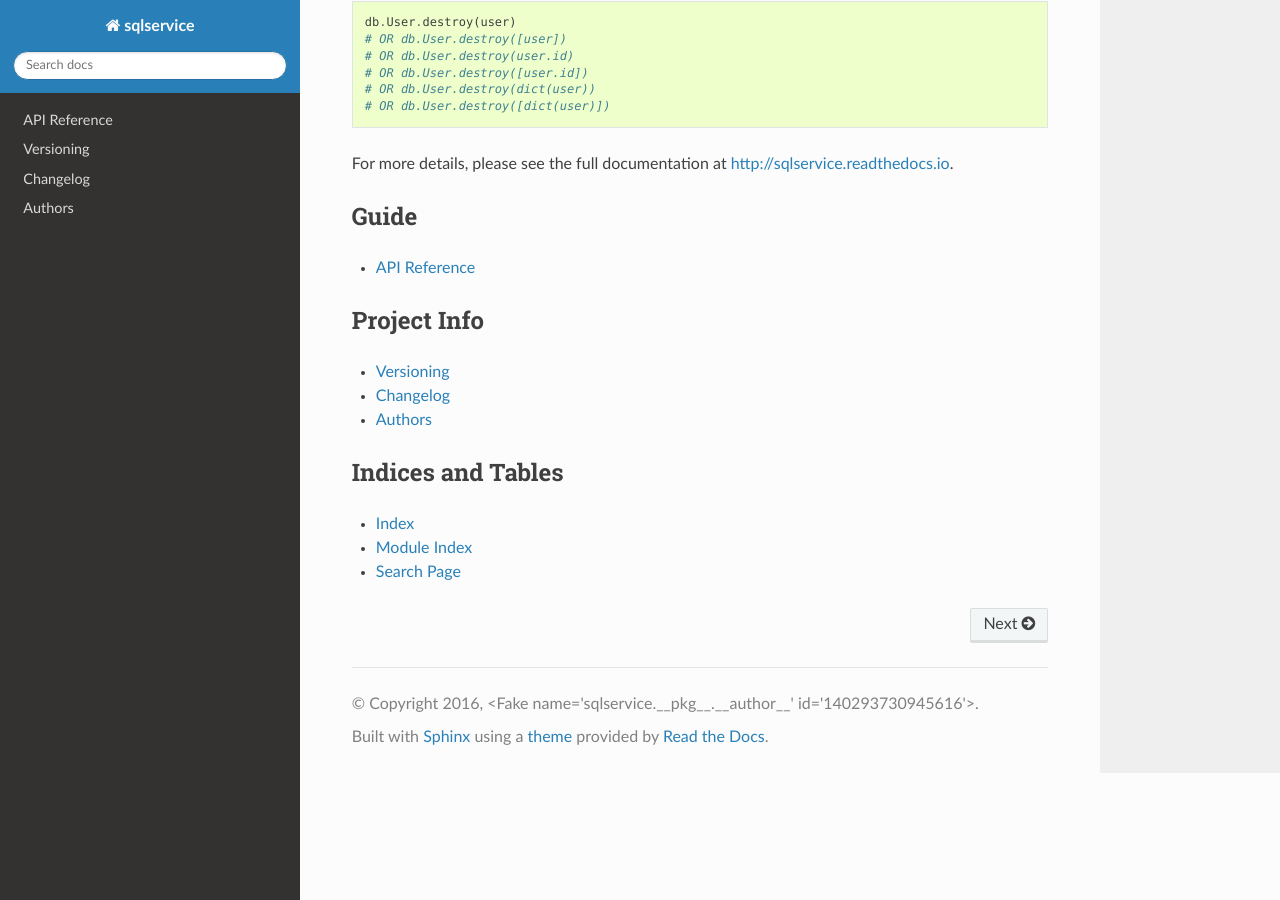
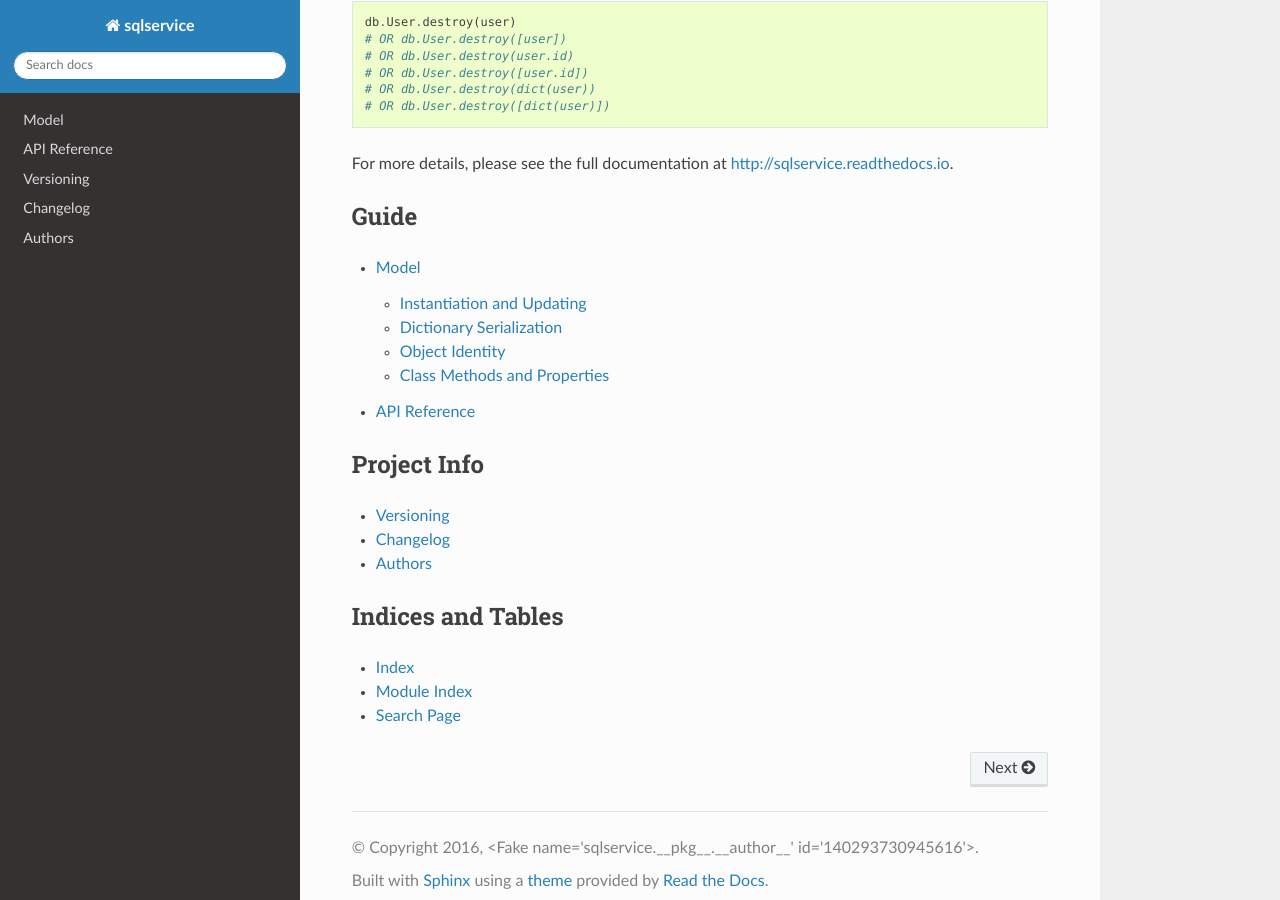
Before and after one commit to dgilland/sqlservice, a Sphinx documentation site: the page built from docs/index.rst, in a window 1280 px wide and 900 px high, scrolled down 3591 px. Built offline with Sphinx 7.4.7 and the Read the Docs theme 2.0.0, drawn with Linux system fonts in a browser that asks for light colours; pages that are not in the unit, such as notebooks, are missing from menus; the version number could not be read and is left out; some of the changed lines change nothing that is shown.

Commit message:
Add doc page for Model.

```diff
--- a/docs/index.rst
+++ b/docs/index.rst
@@ -9,6 +9,7 @@ Guide
     :maxdepth: 3
 
     installation
+    model
     api
 
 
--- /dev/null
+++ b/docs/model.rst
@@ -0,0 +1,240 @@
+Model
+=====
+
+The ``Model`` is the basic ORM class that represents your database schema. SQLAlchemy provides a very basic default ORM model class when one calls ``sqlalchemy.ext.declarative.declarative_base``. SQLService does one better and provides the basic tools for handling your basic use cases.
+
+The general approach to using ``sqlservice.ModelBase`` is to use it as the base class for your own custom ``Model`` class that extends/overrides ``ModelBase`` to fit your specific needs.
+
+.. code-block:: python
+
+    # in models/base.py
+    from sqlservice import ModelBase, declarative_base
+
+    @declarative_base
+    class Model(ModelBase):
+        pass
+
+    # declarative_base can also be used as a regular function
+    # Model = declarative_base(ModelBase)
+
+From there you can use ``Model`` as the base class for your ORM model classes.
+
+.. code-block:: python
+
+    # in models/user.py
+    from sqlalchemy import Column, types
+
+    from .base import Model
+
+    class User(Model):
+        __tablename__ = 'user'
+
+        id = Column(types.Integer(), primary_key=True)
+        name = Column(types.String(100))
+        email = Column(types.String(100))
+
+
+Instantiation and Updating
+--------------------------
+
+What does ``ModelBase`` provide for you? Out of the box, you'll be able to do things like:
+
+Create a new instance from a ``dict`` or keyword arguments:
+
+.. code-block:: python
+
+    user = User({'name': 'Bob', 'email': 'bob@example.com})
+    user = User(name='Bob', email='bob@example.com')
+
+
+.. note:: Under the hood ``ModelBase.__init__`` calls ``update()`` so anything ``update()`` does, ``__init__`` does too.
+
+
+Update using attribute or item setters:
+
+.. code-block:: python
+
+    user.name = 'Bob Paulson'
+    user['name'] = 'Robert Paulson'
+
+
+Update an instance using a ``dict`` or keyword arguments:
+
+.. code-block:: python
+
+    user.update(name='Bob Smith')
+    user.update({'email': 'bobsmith@example.com'})
+
+
+The ``update()`` method is powerful enough to work with relationships and nested relationships. Consider the following:
+
+.. code-block:: python
+
+    # in models/user.py
+    from sqlalchemy import Column, ForeignKey, types, orm
+
+    from .base import Model
+
+    class User(Model):
+        __tablename__ = 'user'
+
+        id = Column(types.Integer(), primary_key=True)
+        name = Column(types.String(100))
+        email = Column(types.String(100))
+
+        about = orm.relation('UserAbout', uselist=False)
+        devices = orm.relation('UserDevice')
+
+    class UserAbout(Model):
+        __tablename__ = 'user_about'
+
+        user_id = Column(types.Integer(), ForeignKey('user.id'), primary_key=True)
+        nickname = Column(types.String(100))
+        hometown = Column(types.String(100))
+
+    class UserDevice(Model):
+        __tablename__ = 'user_device'
+
+        id = Column(types.Integer(), primary_key=True)
+        user_id = Column(types.Integer(), ForeignKey('user.id'), nullable=False)
+        name = Column(types.String(100))
+
+        keys = orm.relation('UserDeviceKey')
+
+    class UserDeviceKey(Model):
+        __tablename__ = 'user_device_key'
+
+        id = Column(types.Integer(), primary_key=True)
+        device_id = Column(types.Integer(),
+                           ForeignKey('user_device.id'),
+                           nullable=False))
+        key = Column(types.String(100))
+
+
+You can now easily create a user, user devices, and device keys with a single data structure without having to use the relationship classes directly.
+
+.. code-block:: python
+
+    data = {
+        'name': 'Bob Smith',
+        'email': 'bobsmith@example.com',
+        'about': {
+            'nickname': 'Bobby',
+            'hometown': 'Example City'
+        },
+        'devices': [
+            {'name': 'device1', 'keys': [{'key': 'key1a'}, {'key': 'key1b'}]},
+            {'name': 'device2', 'keys': [{'key': 'key2a'}, {'key': 'key2b'}]}
+        ]
+    }
+    user = User(data)
+
+    user
+    # <User(id=None, name='Bob Smith', email='bobsmith@example.com')>
+
+    user.about
+    # <UserAbout(user_id=None, nickname='Bobby', hometown='Example City')>
+
+    user.devices
+    # [<UserDevice(id=None, user_id=None, name='device1')>,
+       <UserDevice(id=None, user_id=None, name='device2')>]
+
+    user.devices[0].keys
+    # [<UserDeviceKey(id=None, device_id=None, key='key1a')>,
+       <UserDeviceKey(id=None, device_id=None, key='key1b')>]
+
+    user.devices[1].keys
+    # [<UserDeviceKey(id=None, device_id=None, key='key2a')>,
+       <UserDeviceKey(id=None, device_id=None, key='key2b')>]
+
+
+This is because ``ModelBase.update()`` works really hard to map ``dict`` keys to the correct relationship model class to automatically create new model instances from those ``dict`` objects. It works for relationships that are ``1:1`` or ``1:M``.
+
+In addition, when you update the model with relationship data, it will nest calls to the relationship class' ``update()`` methods.
+
+.. code-block:: python
+
+    user.update({'about': {'nickname': 'Bo'}})
+    user.about
+    # <UserAbout(user_id=None, nickname='Bo', hometown='Example City')>
+
+
+.. warning::
+
+    Depending on whether you've set up relationship cascades, calling ``update()`` on relationships can result in integrity errors since SQLAlchemy will nullify orphaned relationship models when they are replaced.
+
+    .. code-block:: python
+
+        user.update({'devices': [{'name': 'device3'}]})
+        db.save(user)
+
+        sqlalchemy.exc.IntegrityError: (raised as a result of Query-invoked autoflush;
+        consider using a session.no_autoflush block if this flush is occurring
+        prematurely) (sqlite3.IntegrityError) NOT NULL constraint failed:
+        user_device.user_id [SQL: 'UPDATE user_device SET user_id=? WHERE
+        user_device.id = ?'] [parameters: ((None, 1), (None, 2))]
+
+
+Dictionary Serialization
+------------------------
+
+Want to serialize your models to ``dict`` objects?
+
+.. code-block:: python
+
+    user.to_dict()
+    dict(user)
+    # {'id': 1,
+       'devices': [{'id': 1, 'name': 'device1', 'user_id': 1}, {'id': 2, 'name': 'device2', 'user_id': 1}],
+       'name': 'Bob Smith',
+       'email': 'bobsmith@example.com'}
+
+As you can see, relationships are serialized too.
+
+But how does this handle lazy loaded models? When serializing the only data that is serialized is what is already loaded. This is done to avoid triggerring a large number of individual queries on lazily loaded attributes. Essentially, ``Model.to_dict()`` only looks at what's already present in ``user.__dict__`` and never touches any attributes directly (which could lead to additional queries). So it's up to you to ensure that your model is loaded with the data you want to be serialized before calling ``to_dict()``.
+
+
+Object Identity
+---------------
+
+You can get the primary key identity of any model object:
+
+.. code-block:: python
+
+    user.identity()
+    # 1
+
+
+.. note:: If the model has multiple primary keys, a tuple is returned
+
+
+Class Methods and Properties
+----------------------------
+
+The ``Model`` class includes other useful methods as well:
+
+
+.. code-block:: python
+
+    User.class_mapper()
+    # <Mapper at 0x7fd9e7443b70; User>
+
+    User.columns()
+    # (Column('id', Integer(), table=<user>, primary_key=True, nullable=False),
+       Column('name', String(length=100), table=<user>),
+       Column('email', String(length=100), table=<user>))
+
+    User.pk_columns()
+    # (Column('id', Integer(), table=<user>, primary_key=True, nullable=False),)
+
+    User.relationships()
+    # (<RelationshipProperty at 0x7fd9ead007b8; about>,
+       <RelationshipProperty at 0x7fd9e7421f28; devices>)
+
+    for descriptor in User.descriptors():
+        (str(descriptor), repr(descriptor))
+    # User.about, <sqlalchemy.orm.attributes.InstrumentedAttribute object at 0x7fd9e743f728>
+    # User.devices, <sqlalchemy.orm.attributes.InstrumentedAttribute object at 0x7fd9e743f780>
+    # User.name, <sqlalchemy.orm.attributes.InstrumentedAttribute object at 0x7fd9e743f938>
+    # User.email, <sqlalchemy.orm.attributes.InstrumentedAttribute object at 0x7fd9e743f9e8>
+    # User.id, <sqlalchemy.orm.attributes.InstrumentedAttribute object at 0x7fd9e743f888>
```
